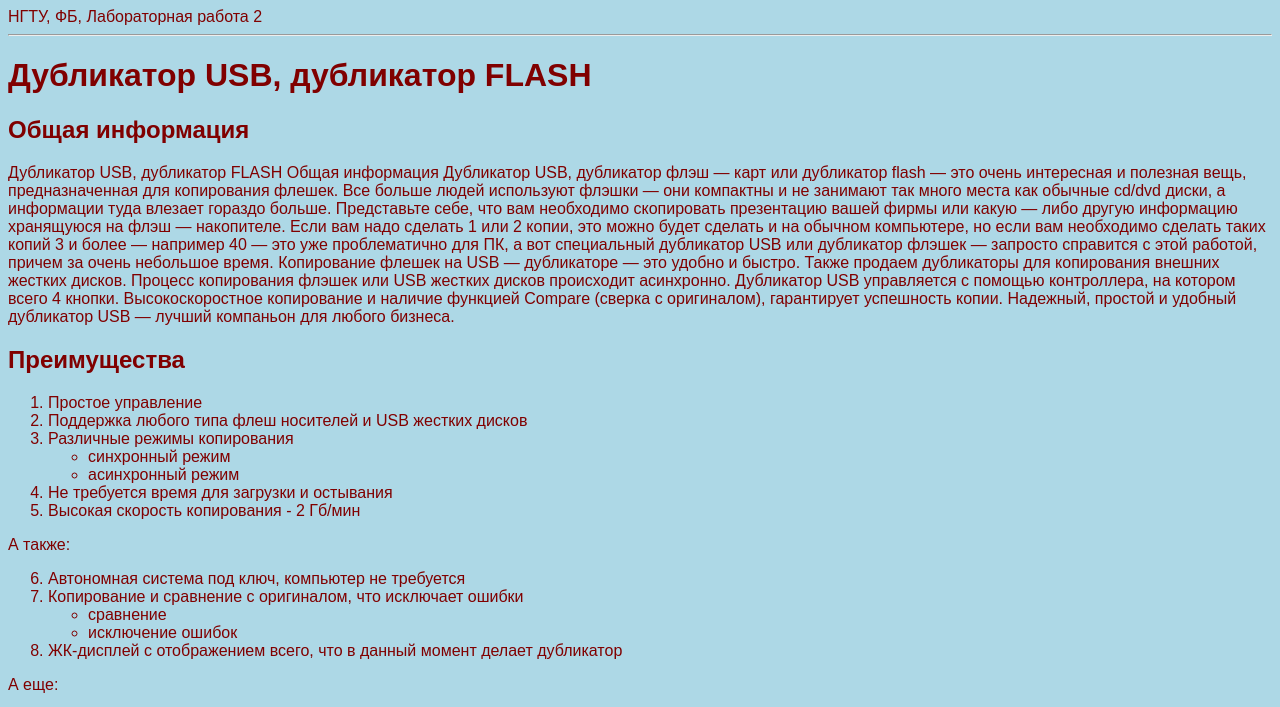
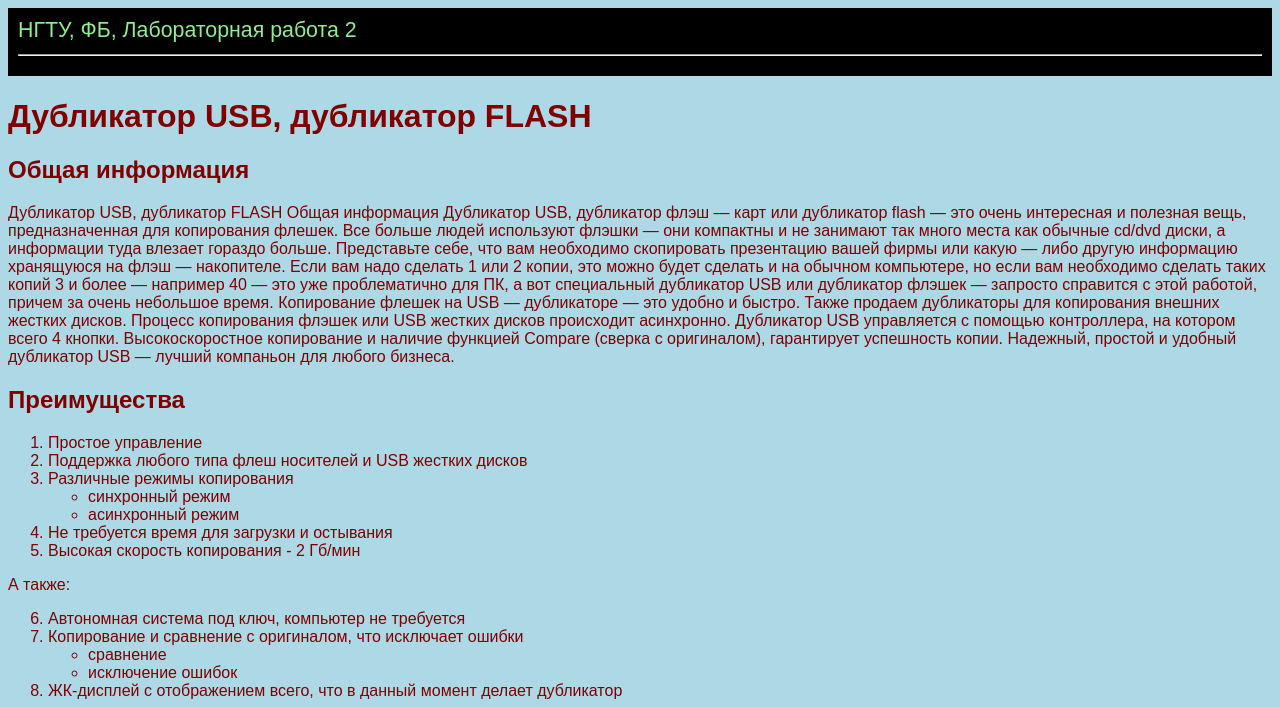
Before and after one commit to maks13nsk/web-programming-labs, a plain HTML site: page lab2.html in a window 1280 px wide. Shown: the top 707 px of the page. Drawn offline with Linux system fonts and the light colour scheme.

Commit message:
Стили header

```diff
--- a/lab2.html
+++ b/lab2.html
@@ -6,8 +6,7 @@
     </head>
 
     <body style="background-color: LightBlue; color: maroon; font-family: Arial;">
-        <header>
-            НГТУ, ФБ, Лабораторная работа 2
+        <header style="background-color: black; color: lightgreen; padding: 10px; font-size: 16pt;">            НГТУ, ФБ, Лабораторная работа 2
             <hr>
         </header>
 
```
